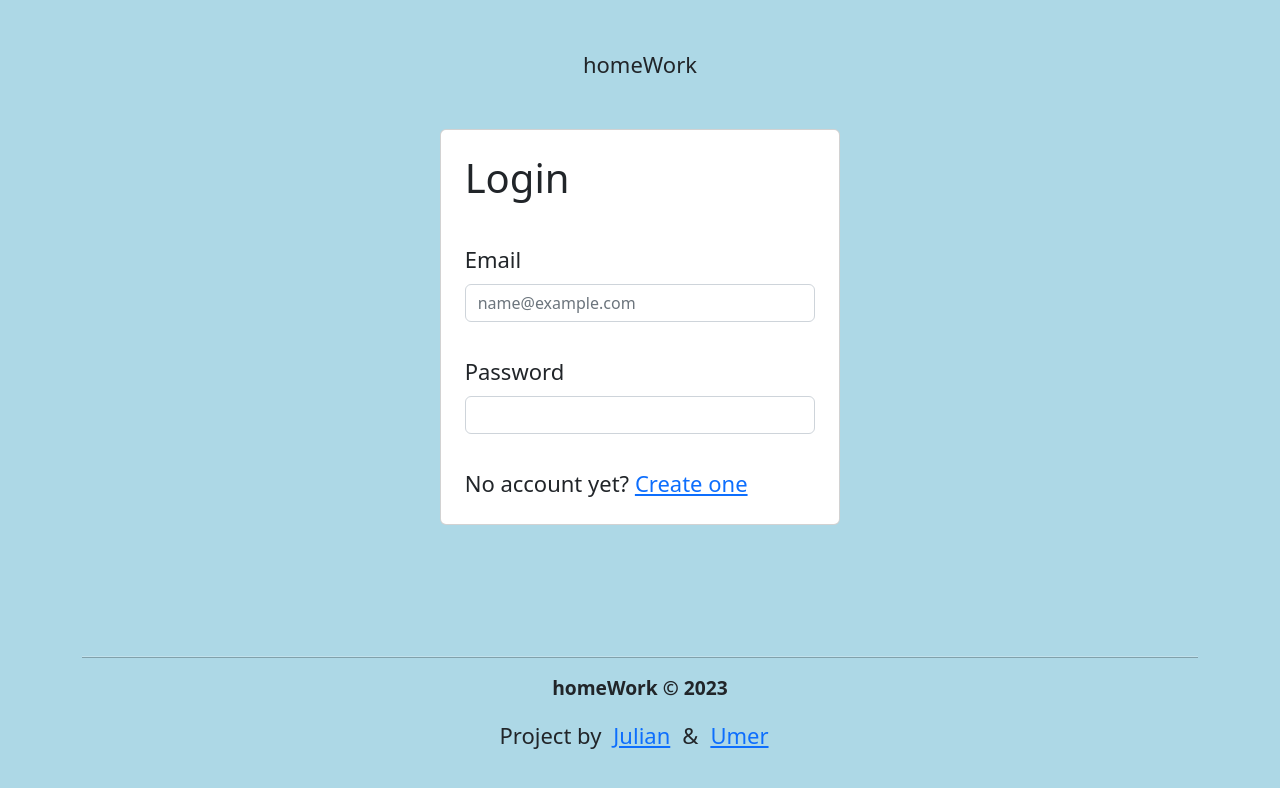
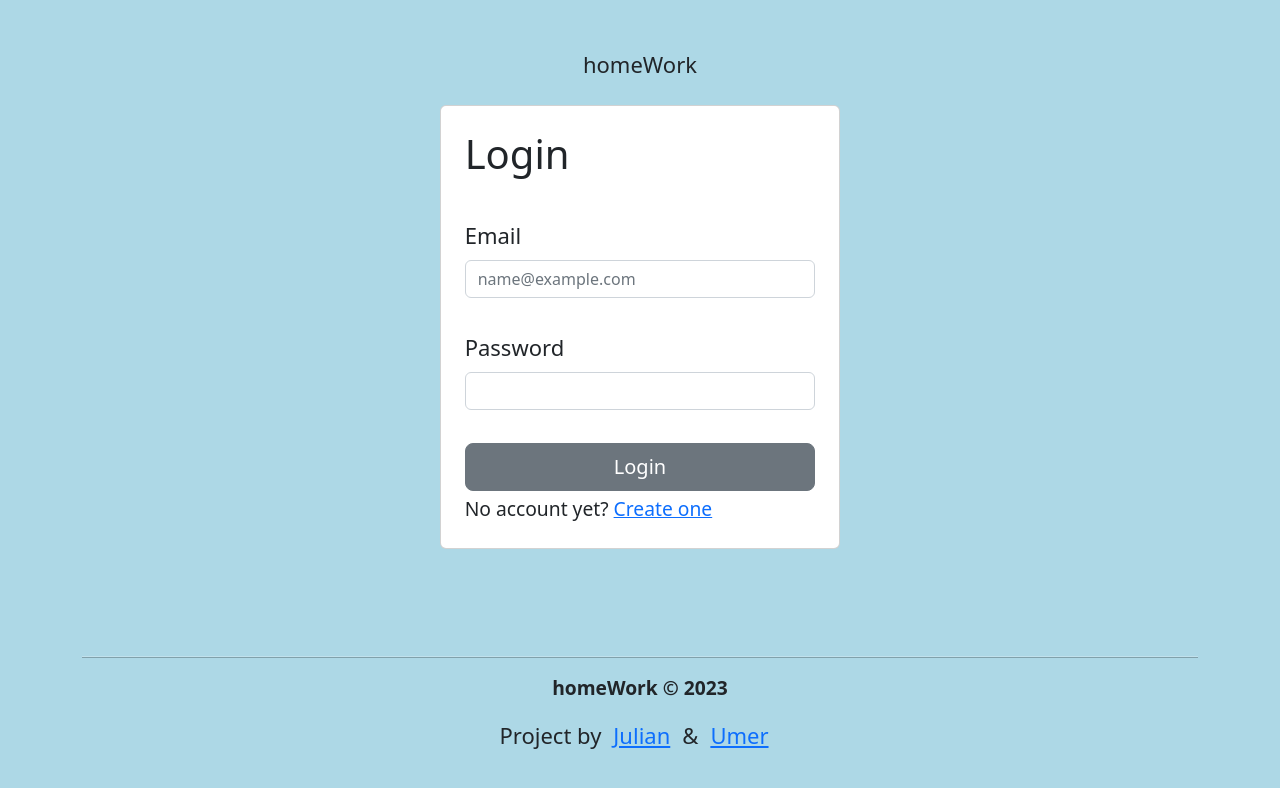
Before and after one commit to juliantjg/homeWork, a React (Create React App) app in the folder frontend/: page /login in a window 1280 px wide. Shown: the top 788 px of the page. Built offline with nearby package versions, Linux system fonts and the light colour scheme.

Commit message:
attempt call login api frontend

```diff
--- a/frontend/src/actions/authActions.js
+++ b/frontend/src/actions/authActions.js
@@ -2,40 +2,52 @@ import setToken from '../securityUtils/setToken';
 import { backendUrl } from '../securityUtils/vars';
 import axios from 'axios';
 
-export const login = async (reqObj) => {
+import {
+    USER_LOGIN_REQUEST,
+    USER_LOGIN_SUCCESS,
+    USER_LOGIN_FAIL,
+
+    USER_LOGOUT,
+} from '../actions/types';
+
+
+export const login = (email, password) => async (dispatch) => {
     try {
+        dispatch({
+            type: USER_LOGIN_REQUEST
+        })
+
+        // we're passing header into our post request
         const config = {
             headers: {
                 'Content-type': 'application/json'
             }
         }
 
-        const res = await axios.post(
+        // this is the regular axios call, but we're now passing in username, password and the config above
+        const { data } = await axios.post(
             backendUrl + 'api/auth/login/',
-            { reqObj },
+            { 'username': email, 'password': password },
             config
         )
 
-        //extract token from data
-        const token = res.data.data.token;
-        const id = res.data.data.id;
-        localStorage.setItem("id", id);
-        //store token in local storage
-        localStorage.setItem("token", token);
-        //set token in header
-        setToken(token);
+        // the regular success dispatch, with payload data from the axios call above
+        dispatch({
+            type: USER_LOGIN_SUCCESS,
+            // just data, not data.data because the auth provided by python doesn't store the data in data variable (unlike mine)
+            payload: data
+        })
 
-        return {
-            errors: {},
-            message: res.data?.message,
-            success: res.data?.success
-        }
-    }
-    catch (error) {
-        return {
-            errors: {},
-            message: error.message,
-            success: false
-        }
+        // now finally store the userInfo into local storage
+        localStorage.setItem('userInfo', JSON.stringify(data))
+
+    } catch (error) {
+        console.log(error.response.data.detail)
+        dispatch({
+            type: USER_LOGIN_FAIL,
+            payload: error.response && error.response.data.message
+                ? error.response.data.detail
+                : 'Invalid credentials',
+        })
     }
 }
--- a/frontend/src/components/Auth/Login.js
+++ b/frontend/src/components/Auth/Login.js
@@ -4,6 +4,7 @@ import { login } from '../../actions/authActions';
 import { useDispatch, useSelector } from "react-redux";
 import { ToastContainer, toast } from 'react-toastify';
 import Footer from '../Footer/Footer';
+import { Form } from 'react-bootstrap';
 
 function Login() {
     const navigate = useNavigate();
@@ -58,20 +59,28 @@ function Login() {
                         <center>
                             homeWork
                         </center>
+                        <ToastContainer />
                     </div>
-                    <div class="row pt-5">
+                    <div class="row pt-4">
                         <div class="col-md-4 offset-4">
                             <div class="card p-4">
                                 <h1>Login</h1>
                                 <br />
-                                <label for="exampleFormControlInput1">Email</label>
-                                <input type="email" class="form-control input-lg" placeholder="name@example.com"></input>
-                                <br />
-                                <label for="exampleFormControlInput1">Password</label>
-                                <input type="password" class="form-control input-lg"></input>
-                                <br />
-                                <div>
-                                    No account yet? <a href="#">Create one</a>
+                                <Form
+                                    onSubmit={submitHandler}
+                                >
+                                    <label for="exampleFormControlInput1">Email</label>
+                                    <input type="email" class="form-control input-lg" placeholder="name@example.com" onChange={(e) => setUsername(e.target.value)}></input>
+                                    <br />
+                                    <label for="exampleFormControlInput1">Password</label>
+                                    <input type="password" class="form-control input-lg" onChange={(e) => setPassword(e.target.value)}></input>
+                                    <br />
+                                    <button type="submit" class="btn btn-secondary btn-lg btn-block">Login</button>
+                                </Form>
+                                <div align="left">
+                                    <small>
+                                        No account yet? <a href="#">Create one</a>
+                                    </small>
                                 </div>
                             </div>
                         </div>
--- a/frontend/src/securityUtils/vars.js
+++ b/frontend/src/securityUtils/vars.js
@@ -1 +1 @@
-export let backendUrl = 'http://localhost:8000/';
+export let backendUrl = 'http://localhost:8080/';
```
